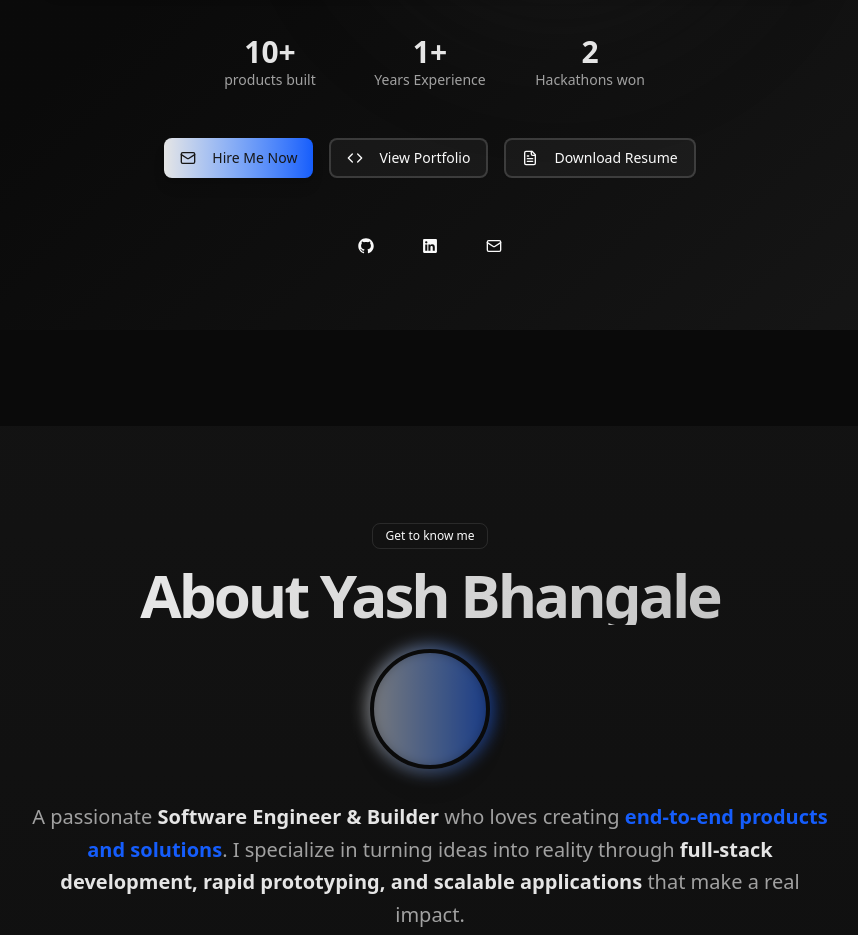
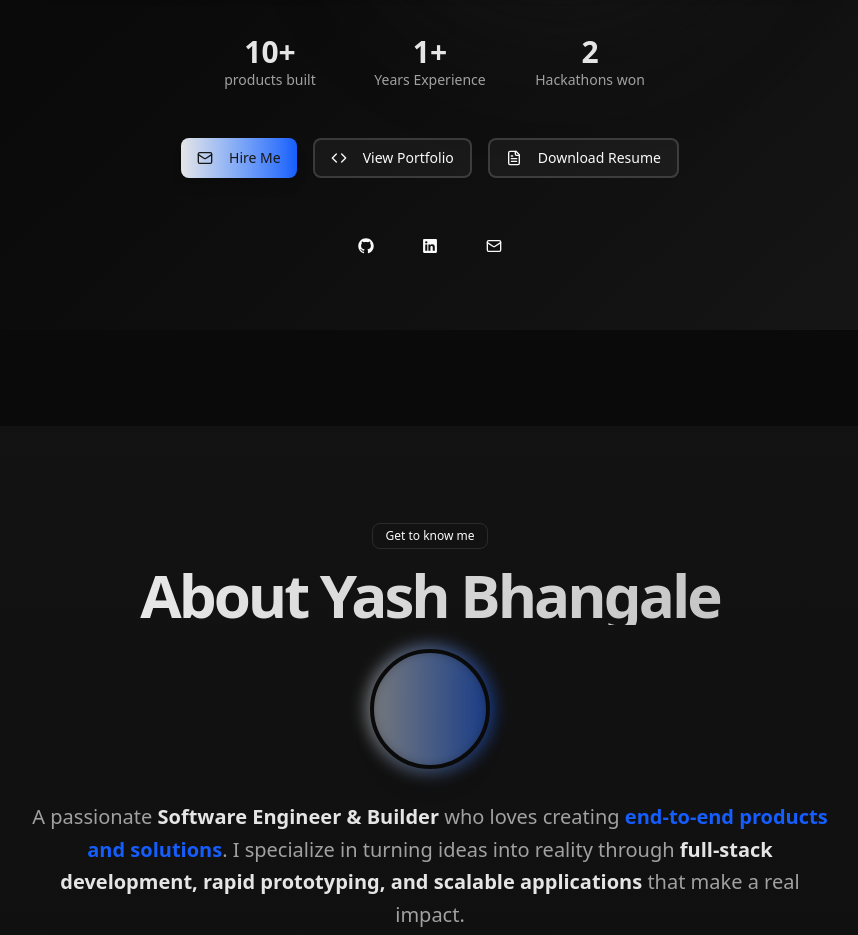
Before and after one commit to yashbhangale/yashbhangale.github.io, a Next.js app: page / in a window 1280 px wide. Shown: the part 940-1875 px from the top of the page, without its empty margins (210-1068 px from the left). Built offline with nearby package versions, Linux system fonts and the light colour scheme; grey boxes are pictures that could not be loaded.

Commit message:
hiremefor.cloud -- yashbhangale.site

```diff
--- a/src/components/portfolio/Hero.tsx
+++ b/src/components/portfolio/Hero.tsx
@@ -216,7 +216,7 @@ export function Hero() {
               aria-label="Contact Yash Bhangale for hiring opportunities"
             >
               <Mail className="mr-2 h-4 w-4" />
-              Hire Me Now
+              Hire Me
             </Button>
             <Button
               variant="outline"
```
